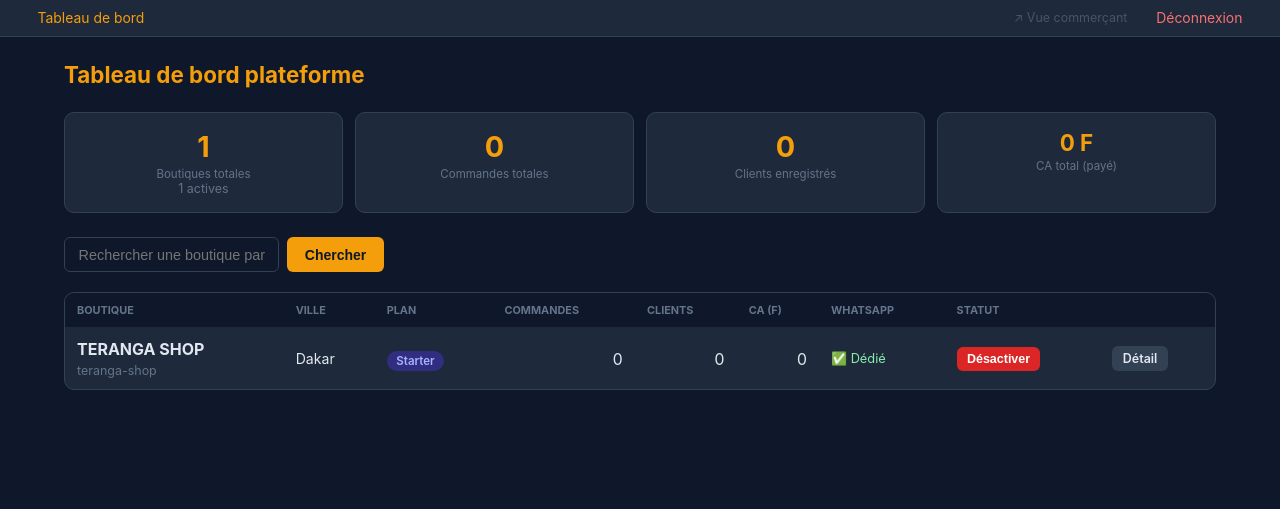
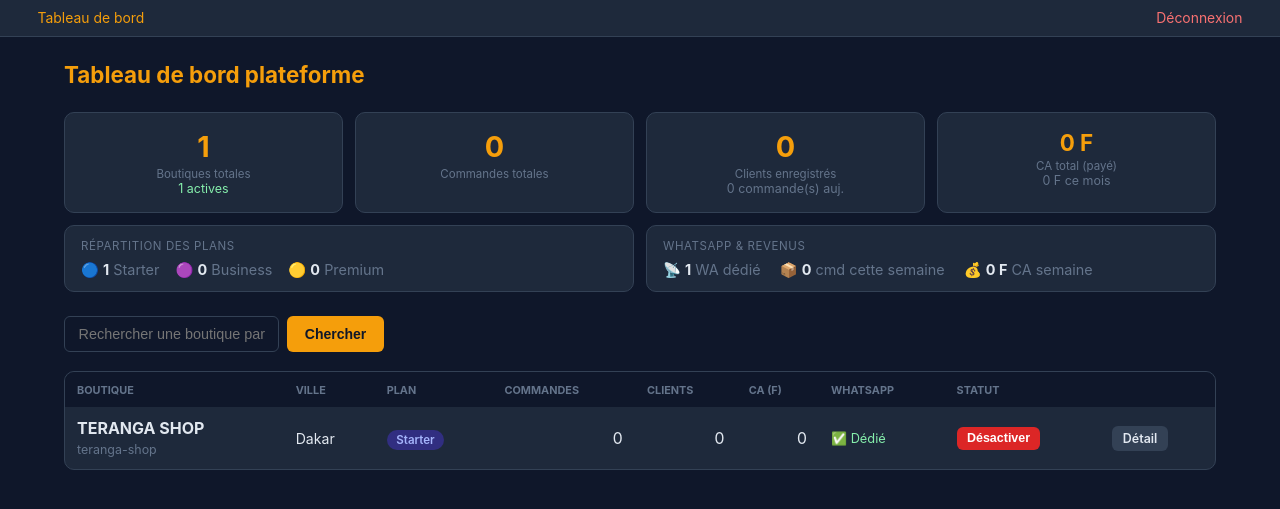
Before and after one commit to souleymanejulesmbaye/fegg-jaay, a Django app: page /dashboard/superadmin/ in a window 1280 px wide. Shown: the part 45-554 px from the top of the page. Run offline with Django 5.2, Linux system fonts and the light colour scheme; the visitor is signed in with stand-in values (Sample User, id 1); data comes from the database, SQL or seed files in the repository; data that the repository does not hold is empty; parts of the project's set-up code (start-up, migrations or seed data) failed here and were passed over.

Commit message:
SuperAdmin : suppression boutique, stats enrichies, nav nettoyée
- Vue commerçant retirée de la nav superadmin
- Bouton supprimer boutique (avec double confirmation) + vue + URL
- Stats accueil : plans breakdown, WA dédié, CA semaine/mois, commandes aujourd'hui

Co-Authored-By: Claude Sonnet 4.6 <noreply@anthropic.com>

```diff
--- a/dashboard/urls.py
+++ b/dashboard/urls.py
@@ -70,6 +70,7 @@ urlpatterns = [
     path("superadmin/", views.superadmin_accueil, name="superadmin_accueil"),
     path("superadmin/boutique/<uuid:boutique_id>/", views.superadmin_boutique, name="superadmin_boutique"),
     path("superadmin/boutique/<uuid:boutique_id>/toggle/", views.superadmin_toggle_boutique, name="superadmin_toggle"),
+    path("superadmin/boutique/<uuid:boutique_id>/supprimer/", views.superadmin_supprimer_boutique, name="superadmin_supprimer"),
     path("superadmin/boutique/<uuid:boutique_id>/plan/", views.superadmin_changer_plan, name="superadmin_plan"),
     path("superadmin/boutique/<uuid:boutique_id>/setup-whatsapp/", views.superadmin_setup_whatsapp, name="superadmin_setup_whatsapp"),
     path("superadmin/boutique/<uuid:boutique_id>/activer-plateforme/", views.superadmin_activer_plateforme, name="superadmin_activer_plateforme"),
--- a/dashboard/views.py
+++ b/dashboard/views.py
@@ -917,13 +917,33 @@ def superadmin_accueil(request):
         .order_by("-created_at")
     )
 
+    aujourd_hui = timezone.now().date()
+    debut_mois = aujourd_hui.replace(day=1)
+    debut_semaine = aujourd_hui - timedelta(days=aujourd_hui.weekday())
+
     stats_globales = {
         "nb_boutiques": Boutique.objects.count(),
         "nb_boutiques_actives": Boutique.objects.filter(actif=True).count(),
+        "nb_boutiques_inactives": Boutique.objects.filter(actif=False).count(),
+        "nb_boutiques_wa_dedie": Boutique.objects.exclude(wa_phone_id="").exclude(wa_phone_id__isnull=True).count(),
+        "nb_boutiques_starter": Boutique.objects.filter(plan="starter").count(),
+        "nb_boutiques_business": Boutique.objects.filter(plan="business").count(),
+        "nb_boutiques_premium": Boutique.objects.filter(plan="premium").count(),
         "nb_commandes": Commande.objects.count(),
+        "nb_commandes_attente": Commande.objects.filter(statut="attente_paiement").count(),
+        "nb_commandes_aujourd_hui": Commande.objects.filter(created_at__date=aujourd_hui).count(),
+        "nb_commandes_semaine": Commande.objects.filter(created_at__date__gte=debut_semaine).count(),
         "nb_clients": Client.objects.count(),
         "ca_total": Commande.objects.filter(
             statut__in=["payee", "en_preparation", "livree"]
+        ).aggregate(total=Sum("montant_total"))["total"] or 0,
+        "ca_mois": Commande.objects.filter(
+            statut__in=["payee", "en_preparation", "livree"],
+            created_at__date__gte=debut_mois,
+        ).aggregate(total=Sum("montant_total"))["total"] or 0,
+        "ca_semaine": Commande.objects.filter(
+            statut__in=["payee", "en_preparation", "livree"],
+            created_at__date__gte=debut_semaine,
         ).aggregate(total=Sum("montant_total"))["total"] or 0,
     }
 
@@ -993,6 +1013,17 @@ def superadmin_toggle_boutique(request, boutique_id):
     etat = "activée" if shop.actif else "désactivée"
     messages.success(request, f"Boutique « {shop.nom} » {etat}.")
     return redirect("dashboard:superadmin_boutique", boutique_id=boutique_id)
+
+
+@_superuser_required
+@require_POST
+def superadmin_supprimer_boutique(request, boutique_id):
+    """Supprime définitivement une boutique et toutes ses données."""
+    shop = get_object_or_404(Boutique, pk=boutique_id)
+    nom = shop.nom
+    shop.delete()
+    messages.success(request, f"Boutique « {nom} » supprimée définitivement.")
+    return redirect("dashboard:superadmin_accueil")
 
 
 @_superuser_required
--- a/templates/dashboard/superadmin/accueil.html
+++ b/templates/dashboard/superadmin/accueil.html
@@ -17,24 +17,52 @@
   <h1>Tableau de bord plateforme</h1>
 </div>
 
-<!-- Stats globales -->
-<div class="stats-grid" style="margin-bottom:1.5rem;">
+<!-- Stats globales — ligne 1 -->
+<div class="stats-grid" style="margin-bottom:0.75rem;">
   <div class="stat-card">
     <div class="stat-number">{{ stats.nb_boutiques }}</div>
     <div class="stat-label">Boutiques totales</div>
-    <div class="stat-sub">{{ stats.nb_boutiques_actives }} actives</div>
+    <div class="stat-sub">
+      <span style="color:#86efac;">{{ stats.nb_boutiques_actives }} actives</span>
+      {% if stats.nb_boutiques_inactives %} · <span style="color:#fca5a5;">{{ stats.nb_boutiques_inactives }} inactives</span>{% endif %}
+    </div>
   </div>
   <div class="stat-card">
     <div class="stat-number">{{ stats.nb_commandes }}</div>
     <div class="stat-label">Commandes totales</div>
+    <div class="stat-sub">
+      {% if stats.nb_commandes_attente %}<span style="color:#fde68a;">{{ stats.nb_commandes_attente }} en attente</span>{% endif %}
+    </div>
   </div>
   <div class="stat-card">
     <div class="stat-number">{{ stats.nb_clients }}</div>
     <div class="stat-label">Clients enregistrés</div>
+    <div class="stat-sub">{{ stats.nb_commandes_aujourd_hui }} commande(s) auj.</div>
   </div>
   <div class="stat-card">
     <div class="stat-number" style="font-size:1.4rem;">{{ stats.ca_total|intcomma }} F</div>
     <div class="stat-label">CA total (payé)</div>
+    <div class="stat-sub">{{ stats.ca_mois|intcomma }} F ce mois</div>
+  </div>
+</div>
+
+<!-- Stats globales — ligne 2 -->
+<div class="stats-grid" style="margin-bottom:1.5rem;grid-template-columns:repeat(2,1fr);">
+  <div class="stat-card" style="text-align:left;padding:0.8rem 1rem;">
+    <div style="font-size:0.72rem;color:#64748b;text-transform:uppercase;letter-spacing:.05em;margin-bottom:0.5rem;">Répartition des plans</div>
+    <div style="display:flex;gap:1rem;flex-wrap:wrap;">
+      <span style="font-size:0.9rem;">🔵 <strong>{{ stats.nb_boutiques_starter }}</strong> <span style="color:#64748b;">Starter</span></span>
+      <span style="font-size:0.9rem;">🟣 <strong>{{ stats.nb_boutiques_business }}</strong> <span style="color:#64748b;">Business</span></span>
+      <span style="font-size:0.9rem;">🟡 <strong>{{ stats.nb_boutiques_premium }}</strong> <span style="color:#64748b;">Premium</span></span>
+    </div>
+  </div>
+  <div class="stat-card" style="text-align:left;padding:0.8rem 1rem;">
+    <div style="font-size:0.72rem;color:#64748b;text-transform:uppercase;letter-spacing:.05em;margin-bottom:0.5rem;">WhatsApp & revenus</div>
+    <div style="display:flex;gap:1.2rem;flex-wrap:wrap;">
+      <span style="font-size:0.9rem;">📡 <strong>{{ stats.nb_boutiques_wa_dedie }}</strong> <span style="color:#64748b;">WA dédié</span></span>
+      <span style="font-size:0.9rem;">📦 <strong>{{ stats.nb_commandes_semaine }}</strong> <span style="color:#64748b;">cmd cette semaine</span></span>
+      <span style="font-size:0.9rem;">💰 <strong>{{ stats.ca_semaine|intcomma }} F</strong> <span style="color:#64748b;">CA semaine</span></span>
+    </div>
   </div>
 </div>
 
--- a/templates/dashboard/superadmin/base.html
+++ b/templates/dashboard/superadmin/base.html
@@ -138,7 +138,6 @@
     Tableau de bord
   </a>
   <span class="sep"></span>
-  <a href="{% url 'dashboard:accueil' %}" class="nav-merchant">↗ Vue commerçant</a>
   <a href="{% url 'dashboard:logout' %}" class="nav-danger">Déconnexion</a>
 </div>
 
```
Also changed, not shown: templates/dashboard/superadmin/boutique.html (+9 -0 lines).
